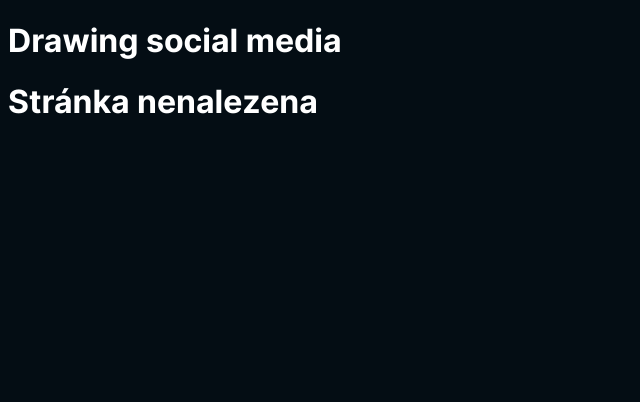
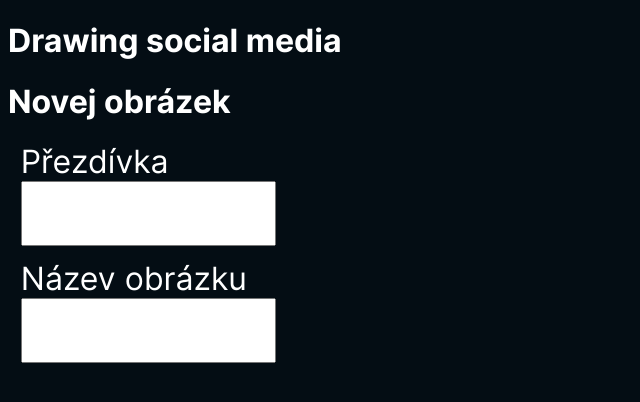
Before and after one commit to divear/draw-and-post, a React (Create React App) app: page /novyObrazek in a window 1280 px wide. Shown: the top 402 px of the page, without its empty margins (0-640 px from the left). Built offline with nearby package versions, Linux system fonts and the light colour scheme.

Commit message:
input fields

```diff
--- a/src/App.css
+++ b/src/App.css
@@ -6,6 +6,8 @@
 :root {
   --bg: rgb(2, 17, 27);
   --fr: white;
+  --border: rgb(85, 87, 102);
+  --main: #2cab5d;
 }
 * {
   font-family: "Inter", sans-serif;
@@ -15,6 +17,18 @@ body {
   background-color: rgb(4, 13, 20);
   color: var(--fr);
 }
+button {
+  background-color: var(--main);
+  color: var(--fr);
+  font-size: 2rem;
+  border: 1px solid var(--border);
+  cursor: pointer;
+  border-radius: 1vw;
+}
+input {
+  font-size: 3rem;
+  width: 20%;
+}
 
 .img {
   width: 10vw;
@@ -23,7 +37,7 @@ body {
 .message {
   background-color: var(--bg);
   padding: 1vw;
-  border: 1px solid var(--fr);
+  border: 1px solid var(--border);
   border-radius: 2vw;
 }
 .messages {
@@ -32,5 +46,19 @@ body {
 
   gap: 10px;
   grid-auto-rows: minmax(100px, auto);
-  margin: 0vw 3vw 0 0;
+  margin: 2vw 3vw 0 0;
 }
+.date {
+  opacity: 0.4;
+  margin: 0;
+}
+.addDrawing {
+  float: right;
+  padding: 0.2vw;
+}
+.addForm {
+}
+.addForm > * {
+  font-size: 2rem;
+  margin: 1vw;
+}
--- a/src/App.tsx
+++ b/src/App.tsx
@@ -16,7 +16,7 @@ function App() {
       <div className="content">
         <Router>
           <Routes>
-            <Route path="nova" element={<NewDrawing />}></Route>
+            <Route path="novyObrazek" element={<NewDrawing />}></Route>
             <Route path="/feedback" element={<Feedback />}></Route>
             <Route path="/" element={<Home />}></Route>
             <Route path="*" element={<NotFound />}></Route>
--- a/src/components/Home.tsx
+++ b/src/components/Home.tsx
@@ -21,21 +21,24 @@ function Home() {
 
   return (
     <div>
-      <h1>home</h1>
-
+      <button
+        onClick={() => (window.location.href = "/novyObrazek")}
+        className="addDrawing"
+      >
+        Namalovat nový
+      </button>
+      <br />
       <div className="messages">
         {data[0] ? (
           data.map((d) => {
-            console.log(d);
-
             return (
               <div key={d.id} className="message">
-                <h5 className="date">{d.posted_date}</h5>
-                {/* <h5>
+                <h5>
                   <i>{d.username || "Anonym"}</i>
-                </h5> */}
+                </h5>
                 <h1>{d.nazev}</h1>
                 <img className="img" src={d.img} alt="" />
+                <h5 className="date">{d.posted_date}</h5>
               </div>
             );
           })
--- a/src/components/NewDrawing.tsx
+++ b/src/components/NewDrawing.tsx
@@ -4,6 +4,20 @@ function NewDrawing() {
   return (
     <div>
       <h1>Novej obrázek</h1>
+
+      <form className="addForm" action="">
+        <div className="usernameDiv">
+          <label htmlFor="username">Přezdívka</label>
+          <br />
+          <input type="text" id="username" />
+        </div>
+
+        <div className="bodyDiv">
+          <label htmlFor="nazev">Název obrázku</label>
+          <br />
+          <input type="text" id="nazev" />
+        </div>
+      </form>
     </div>
   );
 }
```
